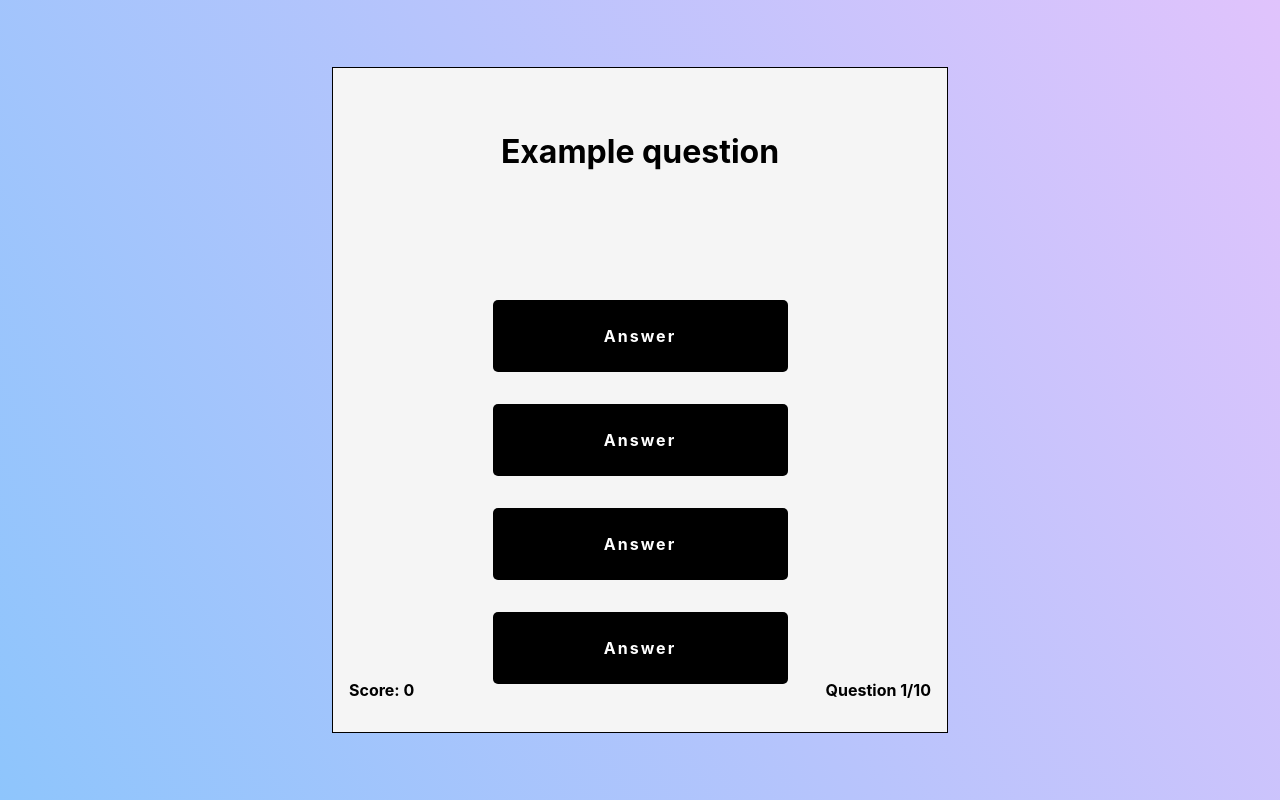
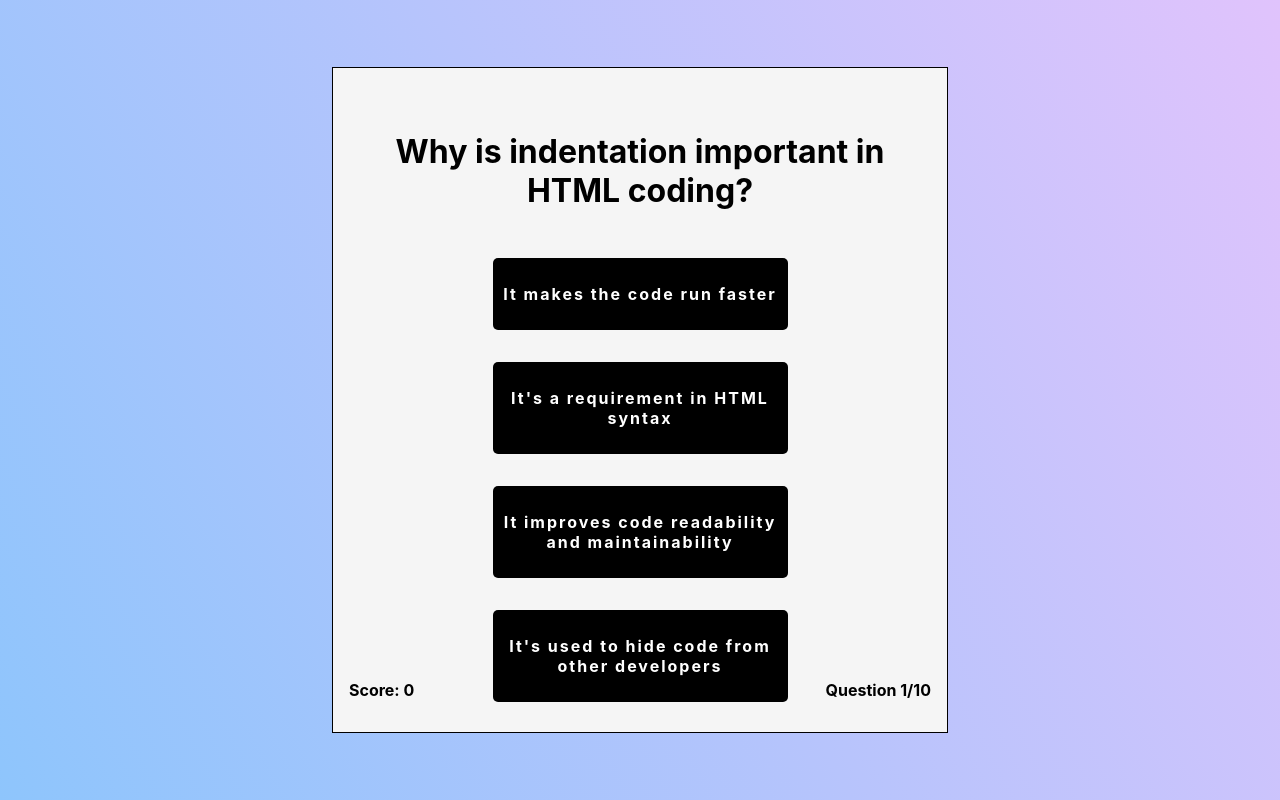
Before and after one commit to sadiqalhumood/quiz-app, a React (Create React App) app: page / in a window 1280 px wide. Both pictures are taken after a click on the button "Start Quiz". Built offline with nearby package versions, Linux system fonts and the light colour scheme.

Commit message:
connecting questions to app

```diff
--- a/src/components/Questions.js
+++ b/src/components/Questions.js
@@ -1,96 +1,54 @@
 import React from "react";
 import Card from "./Card";
-import './QuizStyles.css';
-const Question = () => {
+import "./QuizStyles.css";
+
+const Question = ({
+                      questionIndex,
+                      setQuestionIndex,
+                      questions,
+                      setShowQuestionsPage,
+                      setShowFinalPage,
+                      score,
+                      setScore,
+                  }) => {
+    const handleClick = (isCorrect) => {
+        if (questionIndex < 9) {
+            if (isCorrect) {
+                setScore((score) => score += 100);
+            }
+            setQuestionIndex((prevIndex) => prevIndex + 1);
+        }
+        else{
+            if(isCorrect) {
+                setScore((score) => score += 100);
+            }
+            setShowQuestionsPage(false);
+            setQuestionIndex(true);
+        }
+    };
+
     return (
         <Card>
-            <h1 className="question">Example question</h1>
-
+            <h1 className="question">{questions[questionIndex].questionText}</h1>
             <div className="answers">
-                <div className="answer">
-                    <p>Answer</p>
-                </div>
-                <div className="answer">
-                    <p>Answer</p>
-                </div>
-                <div className="answer">
-                    <p>Answer</p>
-                </div>
-                <div className="answer">
-                    <p>Answer</p>
-                </div>
+                {questions[questionIndex].answers.map((answer, index) => (
+                    <div
+                        className="answer"
+                        key={index}
+                        onClick={() => handleClick(answer.correctAnswer)}
+                    >
+                        <p>{answer.answerText}</p>
+                    </div>
+                ))}
             </div>
-
             <p className="score">
-                Score: <span>0</span>
+                Score: <span>{score}</span>
             </p>
-
             <p className="question_number">
-                Question <span>1</span>/10
+                Question <span>{questionIndex + 1}</span>/10
             </p>
         </Card>
     );
 };
 
 export default Question;
-
-
-
-
-/*import React, { useState } from 'react';
-import './QuizStyles.css';
-
-const QuizContainer = () => {
-    // example questions
-    const questions = [
-        {
-            id: 1,
-            questionText: 'What is the capital of France?',
-            options: ['New York', 'London', 'Paris', 'Tokyo'],
-            answer: 'Paris'
-        },
-        {
-            id: 2,
-            questionText: 'Who wrote Hamlet?',
-            options: ['Charles Dickens', 'William Shakespeare', 'Leo Tolstoy', 'Mark Twain'],
-            answer: 'William Shakespeare'
-        },
-        // ... add more questions as needed
-    ];
-
-    // state to track the current question
-    const [currentQuestion, setCurrentQuestion] = useState(0);
-
-    // function to handle answer submission
-    const handleSubmit = (option) => {
-        // logic to check the answer and move to the next question
-        if (option === questions[currentQuestion].answer) {
-            console.log('correct!');
-        } else {
-            console.log('incorrect!');
-        }
-
-        // move to the next question
-        if (currentQuestion < questions.length - 1) {
-            setCurrentQuestion(currentQuestion + 1);
-        } else {
-            // end of quiz logic
-            console.log('quiz finished');
-        }
-    };
-
-    return (
-        <div className="question">
-            <h2>{questions[currentQuestion].questionText}</h2>
-            <div className="answers">
-                {questions[currentQuestion].options.map((option, index) => (
-                    <button key={index} className="answer" onClick={() => handleSubmit(option)}>
-                        {option}
-                    </button>
-                ))}
-            </div>
-        </div>
-    );
-};
-
-export default QuizContainer;*/
--- a/src/questions.js
+++ b/src/questions.js
@@ -1,21 +1,21 @@
 export const questions = [
     {
-        questionText: "How long is an Olympic swimming pool (in meters)?",
+        questionText: "Why is indentation important in HTML coding?",
         answers: [
             {
-                answerText: "50",
+                answerText: "It makes the code run faster",
+                correctAnswer: false,
+            },
+            {
+                answerText: "It's a requirement in HTML syntax",
+                correctAnswer: false,
+            },
+            {
+                answerText: "It improves code readability and maintainability",
                 correctAnswer: true,
             },
             {
-                answerText: "60",
-                correctAnswer: false,
-            },
-            {
-                answerText: "75",
-                correctAnswer: false,
-            },
-            {
-                answerText: "100",
+                answerText: "It's used to hide code from other developers",
                 correctAnswer: false,
             },
         ],
```
